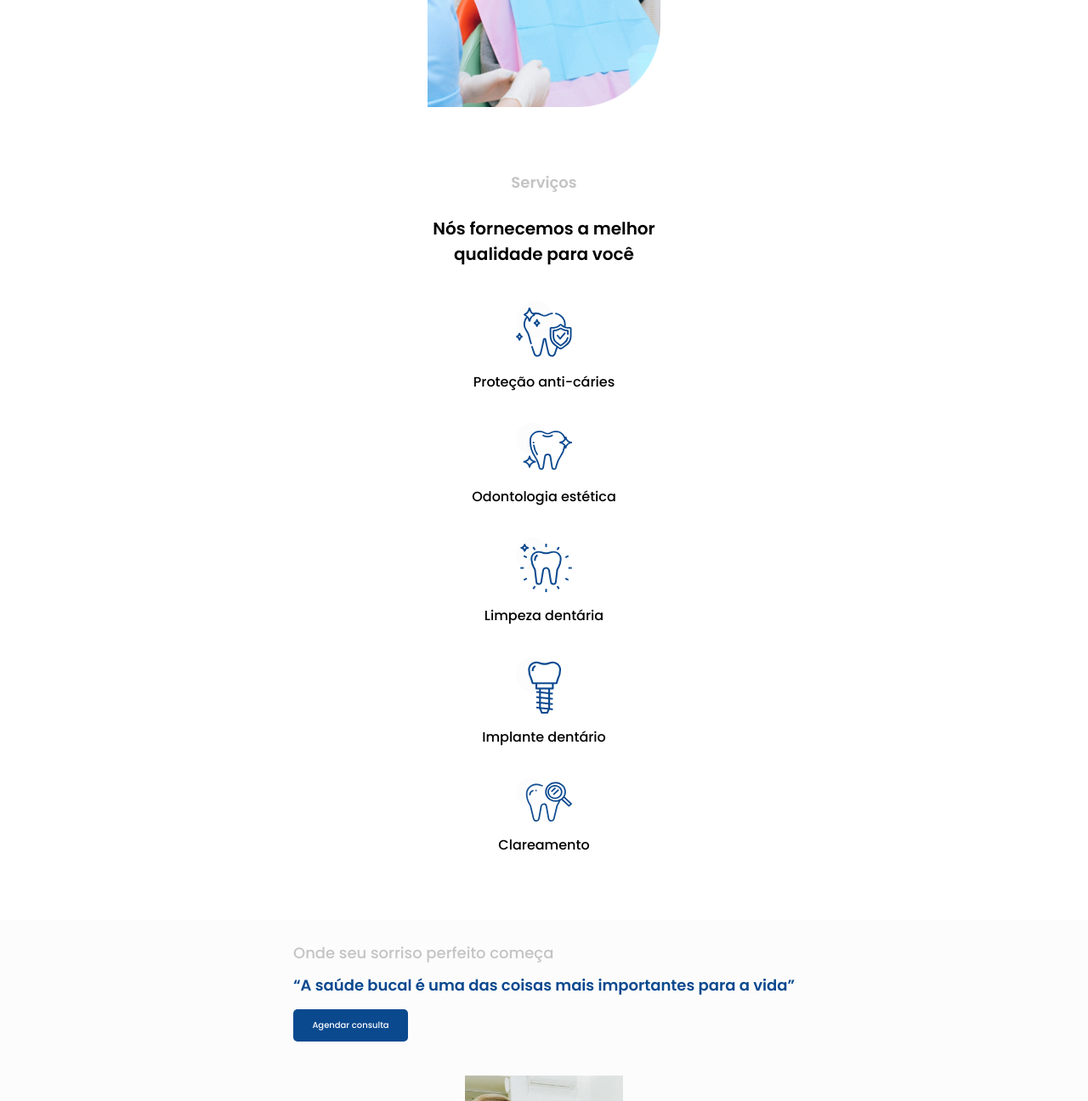
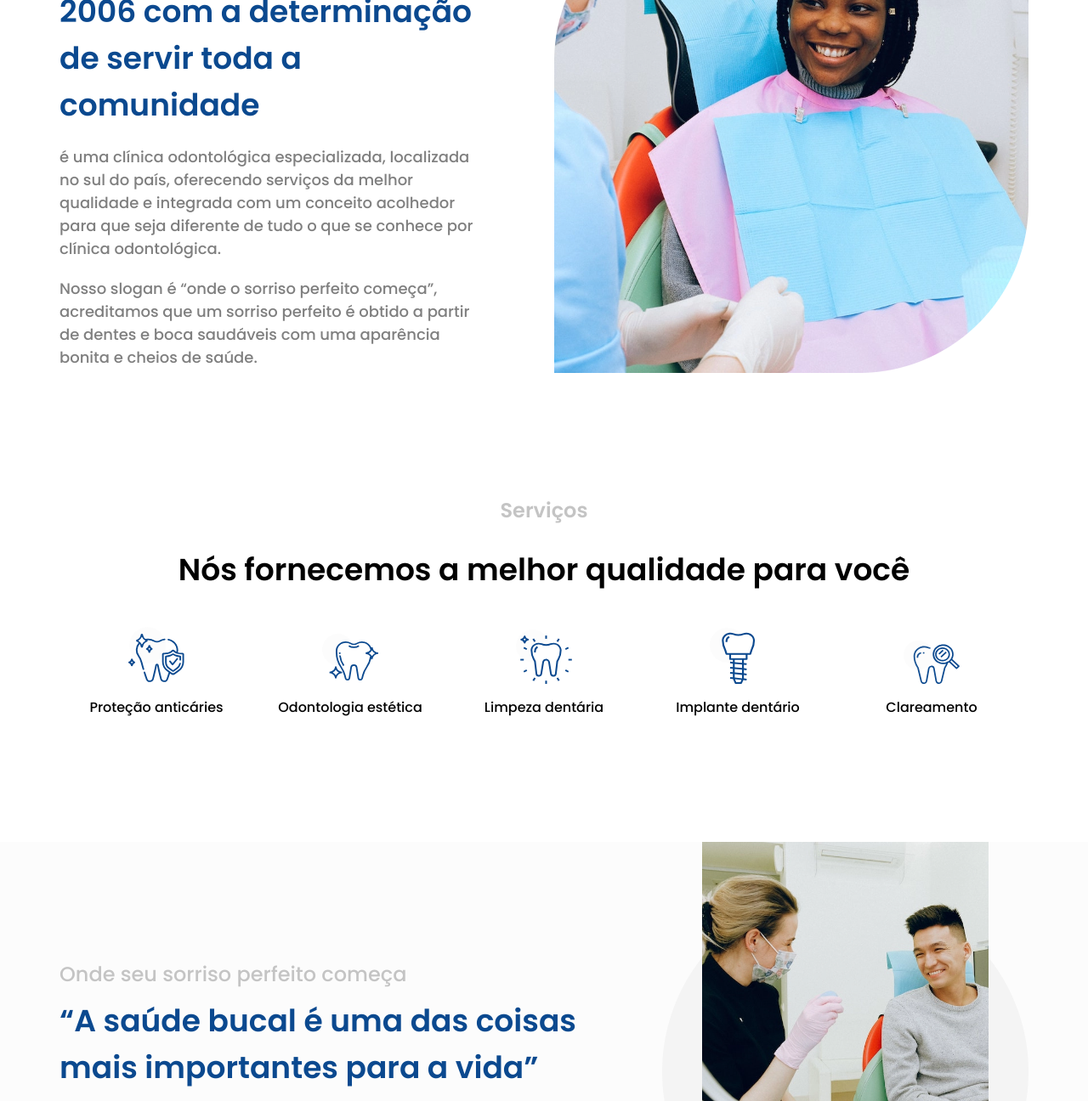
Before and after one commit to CristianPetry/DentalIn, a plain HTML site: page index.html in a window 1280 px wide. Shown: the part 1119-2415 px from the top of the page at 85% size. Drawn offline with Linux system fonts and the light colour scheme.

Commit message:
Implementação Concluida

```diff
--- a/bottom-slogan.css
+++ b/bottom-slogan.css
@@ -39,6 +39,6 @@
 }
 
 .bottom-slogan__image{
-    margin-top: 40px;
+    margin-top: 48px;
     max-width:239px;
 }
--- a/header.css
+++ b/header.css
@@ -3,7 +3,6 @@
     display: flex;
     justify-content: space-between;
     align-items: center;
-
 }
 
 .header__logo{
@@ -14,6 +13,7 @@
 
 .header__cta{
     text-decoration: none;
+    color:#0b498f;
     border: 2px solid var(--primary-color);
     width: 130px;
     height: 32px;
--- a/index.html
+++ b/index.html
@@ -18,6 +18,9 @@
     <link rel="stylesheet" href="services.css">
     <link rel="stylesheet" href="bottom-slogan.css">
     <link rel="stylesheet" href="footer.css">
+    <link rel="stylesheet" href=" responsiveness.css">
+
+
 
 
     <title>Dental.In</title>
@@ -34,7 +37,7 @@
     </header>
 
     <section class="presentation">
-        <div class="presentation__desciption-container">
+        <div class="presentation__description-container">
             <h1 class="presentation__title">Problema com seus dentes?estamos prontos para servir  com todo o nosso coração!</h1>
 
             <p class="presentation__text">Implementamos uma série de protocolos de segurança e medidas para garantir a
@@ -79,7 +82,7 @@
         <span class="services__tag">Serviços</span>
 
             <h1 class="services__title">
-                Nós fornecemos a melhor<br> qualidade para você
+                Nós fornecemos a melhor qualidade para você
             </h1>
 
         <div class="services__items-container">
@@ -88,7 +91,7 @@
 
                 <img class="services__image-item" src="/assets/icon1.svg" aria-hidden="true">
 
-                <span class="services__description-item">Proteção anti-cáries</span></div>
+                <span class="services__description-item">Proteção anticáries</span></div>
 
             <div class="services__item">
 
--- a/presentation.css
+++ b/presentation.css
@@ -5,7 +5,7 @@
     align-items: center;
 }
 
-.presentation__desciption-container{
+.presentation__description-container{
 display: flex;
 flex-direction: column;
 align-items: center;
--- /dev/null
+++ b/responsiveness.css
@@ -0,0 +1,219 @@
+
+@media(min-width:768px){
+.presentation{
+    flex-direction: row;
+}
+
+
+.presentation__description-container{
+    align-items: flex-start;
+    margin-right: 72px;
+}
+
+
+.presentation__title{
+    text-align: left;
+    font-size: 26px;
+    line-height: 36px;
+}
+.presentation__text{
+    text-align: left;
+}
+
+.presentation__image{
+    margin-top: 0;
+}
+
+
+.about-us{
+    flex-direction: row ;
+}
+.about-us__description-container{
+    margin-right: 90px;
+}
+
+.about-us__tag{
+    text-align: left;
+}
+
+.about-us__title{
+    text-align: left;
+    font-size: 26px;
+    line-height: 36px;
+}
+
+
+.about-us__text{
+    text-align: left;
+
+}
+.about-us__image{
+    margin-top: 0;
+}
+
+
+
+.services__title{
+
+    font-size: 26px;
+    line-height: 36px;
+}
+
+.services__items-container{
+    display: flex;
+    align-items: baseline;
+
+}
+
+.services__item{
+    width: 100%;
+}
+
+
+.bottom-slogan-container{
+    padding: 0;
+}
+
+
+.bottom-slogan{
+    flex-direction: row;
+}
+
+.bottom-slogan__text{
+    font-size: 26px;
+    line-height: 36px;
+}
+
+
+
+.bottom-slogan__image{
+    margin-top: 0;
+}
+
+}
+
+
+
+
+@media(min-width:1024px){
+
+/* Geral */
+
+.about-us,
+.services,
+.bottom-slogan-container,
+.footer{
+     margin-top: 150px;
+}
+
+
+/* Header */
+
+.header__logo{
+    width: 181px;
+
+}
+.header__cta{
+        width: 183px;
+        height: 45px;
+        font-size: 14px;
+}
+
+
+/* Presentation */
+
+.presentation__image{
+    max-width: 420px;
+}
+
+/* About-us */
+
+.about-us__image{
+    max-width: 400px;
+}
+
+/*Bottom Slogan  */
+
+.bottom-slogan__image{
+    max-width: 431px;
+}
+
+}
+
+@media(min-width:1200px) {
+
+/* Presentation */
+
+.presentation__title{
+    font-size: 36px;
+    line-height: 55px;
+}
+
+.presentation__text{
+    font-size: 18px;
+    line-height: 27px;
+
+}
+
+.presentation__image{
+    max-width:620px;
+}
+
+    /* About us */
+
+.about-us__tag{
+    font-size: 24px;
+}
+
+.about-us__title{
+    font-size: 36px;
+    line-height: 55px;
+}
+.about-us__text{
+    font-size: 18px;
+    line-height: 27px;
+}
+
+.about-us__image{
+    max-width: 558px;
+}
+
+
+    /* Services */
+
+.services__tag{
+    font-size: 24px;
+
+}
+
+.services__title{
+    font-size: 36px;
+    line-height: 55px;
+}
+.services__image-item{
+    max-width: 100px;
+}
+
+
+    /* Bottom Slogan */
+
+
+.bottom-slogan__description-container{
+    margin-right: 72px;
+}
+
+
+.bottom-slogan__tag{
+    font-size: 24px;
+}
+.bottom-slogan__text{
+    font-size: 36px;
+    line-height: 55px;
+}
+    /* Footer */
+.footer__text{
+    font-size: 16px;
+}
+
+
+}
```
Also changed, not shown: footer.css (line endings or trailing spaces), global.css (line endings or trailing spaces).
